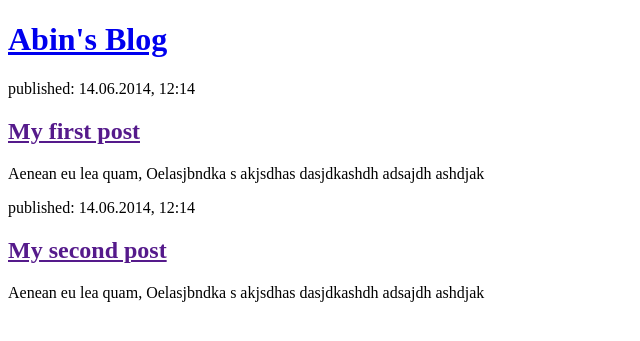
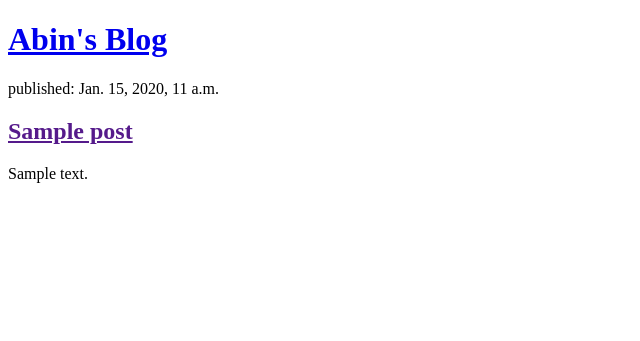
Before and after one commit to abingeorgev/Djangotryout, a Django app: template blog/templates/blog/post_list.html in a window 1280 px wide. Shown: the top 341 px of the page, without its empty margins (0-640 px from the left). Run offline with Django 3.2, Linux system fonts and the light colour scheme; the template is opened without the code that fills it: values that come from a table or form of the project are taken from there, others are empty; tables that the repository leaves empty hold one stand-in row (values such as "Sample post").

Commit message:
Add django tagging in html

```diff
--- a/blog/templates/blog/post_list.html
+++ b/blog/templates/blog/post_list.html
@@ -10,15 +10,12 @@
                 <a href="/">Abin's Blog</a>
             </h1>
         </div>
-        <div>
-            <p>published: 14.06.2014, 12:14</p>
-            <h2><a href="">My first post</a></h2>
-            <p>Aenean eu lea quam, Oelasjbndka s akjsdhas dasjdkashdh adsajdh ashdjak</p>
-        </div>
-        <div>
-            <p>published: 14.06.2014, 12:14</p>
-            <h2><a href="">My second post</a></h2>
-            <p>Aenean eu lea quam, Oelasjbndka s akjsdhas dasjdkashdh adsajdh ashdjak</p>
-        </div>
+        {% for post in posts %}
+            <div>
+                <p>published: {{ post.published_date }} </p>
+                <h2><a href="">{{ post.title }}</a></h2>
+                <p>{{ post.text|linebreaksbr }}</p>
+            </div>
+        {% endfor %}
     </body>
 </html>
```
